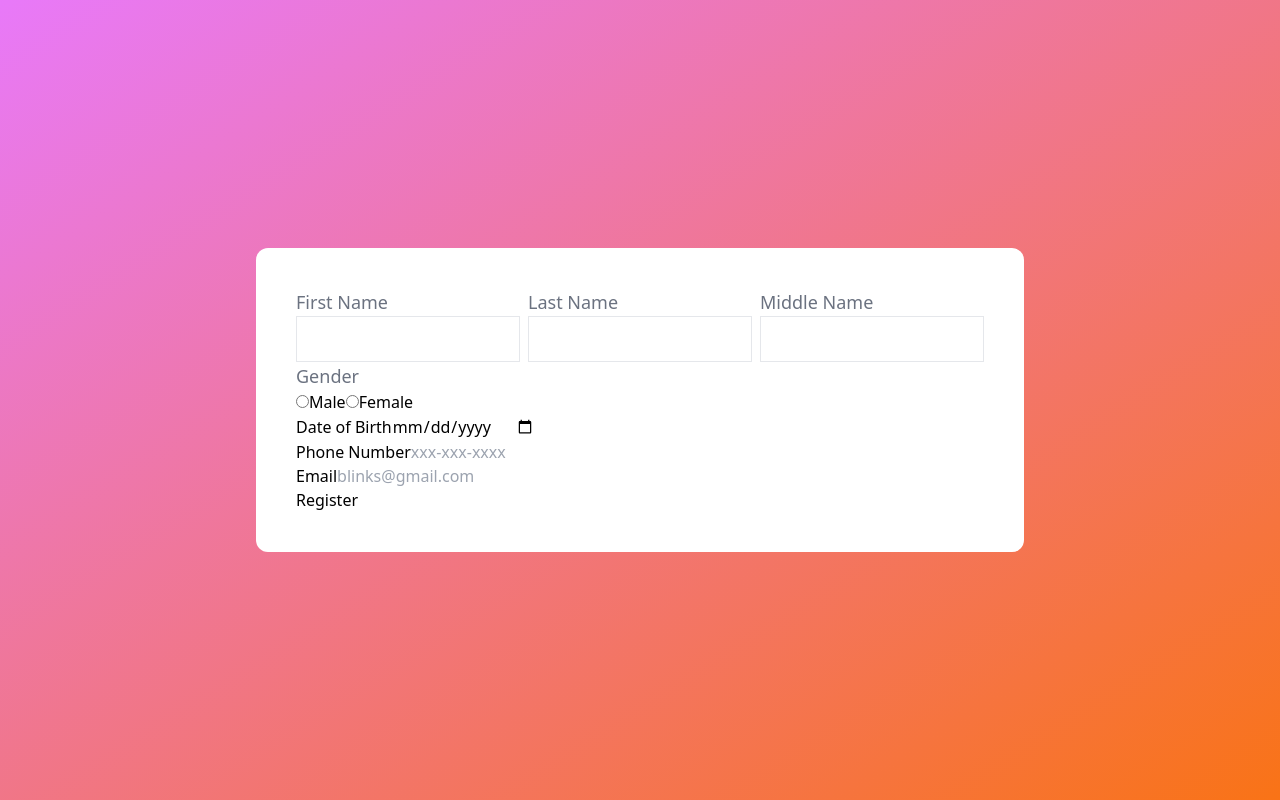
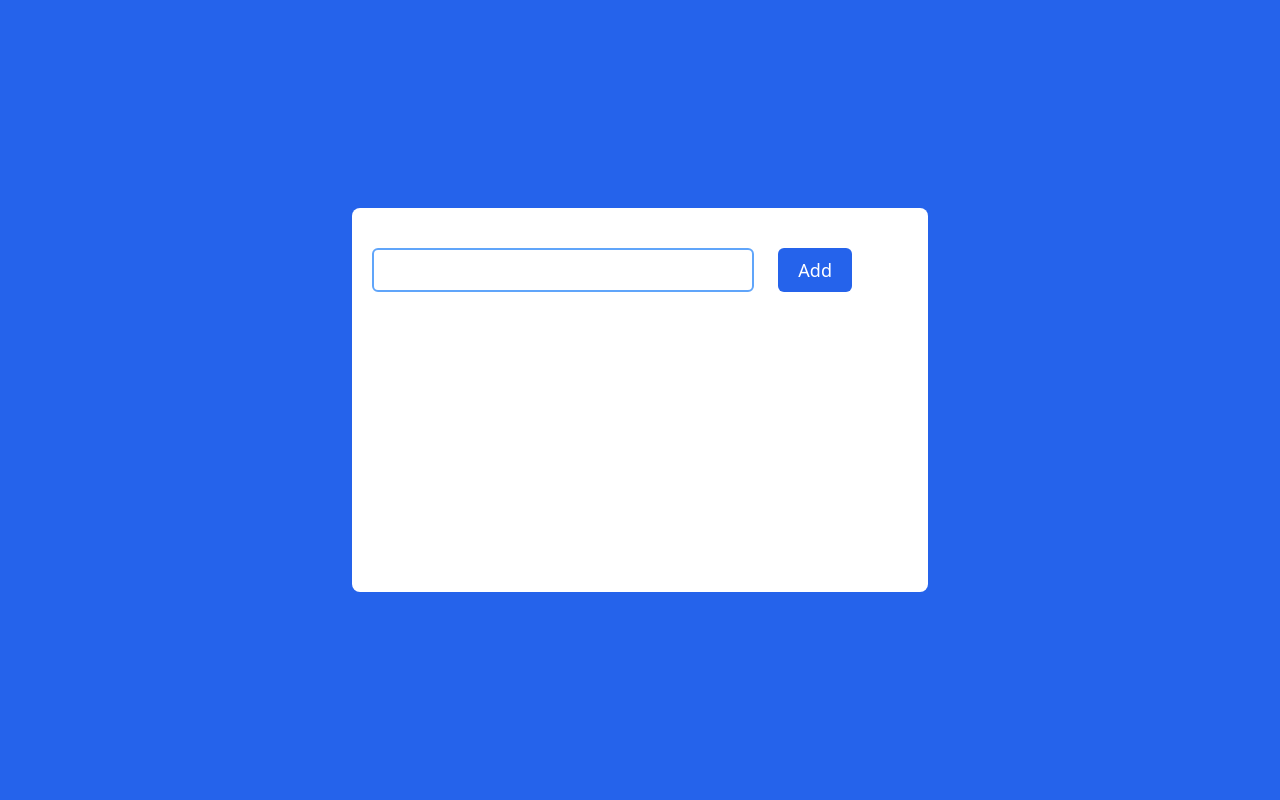
Before and after one commit to CeciliaAmponsah/code-along, a React (Create React App) app: page / in a window 1280 px wide. Built offline with nearby package versions, Linux system fonts and the light colour scheme.

Commit message:
useState

```diff
--- a/src/App.js
+++ b/src/App.js
@@ -3,8 +3,8 @@
 // import { Image } from "./components/Image";
 // import Navbar from "./components/NavItem";
 // import Practice from "./components/Practice";
-import Form from "./components/Form";
-// import TaskManager from "./components/TaskManager";
+// import Form from "./components/Form";
+import TaskManager from "./components/TaskManager";
 
 function App() {
   return (
@@ -17,8 +17,8 @@
       <Button label="Login" />
       <Image />
       <Practice /> */}
-      {/* <TaskManager /> */}
-      <Form />
+      <TaskManager />
+      {/* <Form /> */}
     </div>
   );
 }
--- a/src/components/Form.jsx
+++ b/src/components/Form.jsx
@@ -1,141 +1,141 @@
-import React, { useState } from "react";
+// import React, { useState } from "react";
 
-function Form() {
-  const [data, setData] = useState({
-    firstName: "",
-    middleName: "",
-    lastName: "",
-    gender: "",
-    dateOfBirth: "",
-    phoneNumber: "",
-    email: "",
-  });
-  const handleChange = (e) => {
-    let name = e.target.name;
-    let value = e.target.value;
+// function Form() {
+//   const [data, setData] = useState({
+//     firstName: "",
+//     middleName: "",
+//     lastName: "",
+//     gender: "",
+//     dateOfBirth: "",
+//     phoneNumber: "",
+//     email: "",
+//   });
+//   const handleChange = (e) => {
+//     let name = e.target.name;
+//     let value = e.target.value;
 
-    setData({ ...data, [name]: value });
-  };
-  console.log(data);
+//     setData({ ...data, [name]: value });
+//   };
+//   console.log(data);
 
-  return (
-    <div className=" h-screen bg-gradient-to-br from-fuchsia-400 to-orange-500 to-500 flex justify-center items-center">
-      <div className="max-w-3xl w-full bg-white rounded-xl p-10">
-        <form>
-          <div className="flex flex-col space-y-3 md:flex-row md:space-y-0 md:gap-x-2">
-            <div>
-              <label
-                htmlFor="first Name"
-                className="block text-lg text-gray-500"
-              >
-                First Name
-              </label>
-              <input
-                type="text"
-                name="firstName"
-                id="firstName"
-                className="form-input"
-                value={data.firstName}
-                onChange={handleChange}
-              />
-              {""}
-            </div>
-            <div>
-              <label htmlFor="lastName" className="form-label">
-                Last Name
-              </label>
-              <input
-                type="text"
-                name="lastName"
-                id="lastName"
-                className="form-input"
-                value={data.lastName}
-                onChange={handleChange}
-              />
-              {""}
-            </div>
-            <div>
-              <label htmlFor="middleName" className="form-label">
-                Middle Name
-              </label>
-              <input
-                type="text"
-                name="middleName"
-                id="middleName"
-                className="form-input"
-                value={data.middleName}
-                onChange={handleChange}
-              />
-              {""}
-            </div>
-          </div>
-          <div>
-            <label
-              htmlFor="gender"
-              className="form-label"
-              value={data.gender}
-              onChange={handleChange}
-            >
-              Gender
-            </label>
-            <label htmlFor="male">
-              <input
-                type="radio"
-                name="gender"
-                value="male"
-                onChange={handleChange}
-              />
-              Male
-            </label>
-            <label htmlFor="female">
-              <input
-                type="radio"
-                name="gender"
-                value="female"
-                id="female"
-                onChange={handleChange}
-              />
-              Female
-            </label>
-          </div>
-          <div>
-            <label htmlFor="dateofbirth">Date of Birth</label>
-            <input
-              type="date"
-              name="dateOfBirth"
-              value={data.dateOfBirth}
-              onChange={handleChange}
-            />
-          </div>
-          <div>
-            <label htmlFor="phone">Phone Number</label>
-            <input
-              type="number"
-              placeholder="xxx-xxx-xxxx"
-              name="phoneNumber"
-              value={data.phoneNumber}
-              onChange={handleChange}
-            />
-          </div>
-          <div>
-            <label htmlFor="email" value={data.email} onChange={handleChange}>
-              Email
-            </label>
-            <input
-              type="email"
-              name="email"
-              placeholder="blinks@gmail.com"
-              value={data.email}
-              onChange={handleChange}
-            />
-          </div>
-          <div>
-            <button type="submit">Register</button>
-          </div>
-        </form>
-      </div>
-    </div>
-  );
-}
+//   return (
+//     <div className=" h-screen bg-gradient-to-br from-fuchsia-400 to-orange-500 to-500 flex justify-center items-center">
+//       <div className="max-w-3xl w-full bg-white rounded-xl p-10">
+//         <form>
+//           <div className="flex flex-col space-y-3 md:flex-row md:space-y-0 md:gap-x-2">
+//             <div>
+//               <label
+//                 htmlFor="first Name"
+//                 className="block text-lg text-gray-500"
+//               >
+//                 First Name
+//               </label>
+//               <input
+//                 type="text"
+//                 name="firstName"
+//                 id="firstName"
+//                 className="form-input"
+//                 value={data.firstName}
+//                 onChange={handleChange}
+//               />
+//               {""}
+//             </div>
+//             <div>
+//               <label htmlFor="lastName" className="form-label">
+//                 Last Name
+//               </label>
+//               <input
+//                 type="text"
+//                 name="lastName"
+//                 id="lastName"
+//                 className="form-input"
+//                 value={data.lastName}
+//                 onChange={handleChange}
+//               />
+//               {""}
+//             </div>
+//             <div>
+//               <label htmlFor="middleName" className="form-label">
+//                 Middle Name
+//               </label>
+//               <input
+//                 type="text"
+//                 name="middleName"
+//                 id="middleName"
+//                 className="form-input"
+//                 value={data.middleName}
+//                 onChange={handleChange}
+//               />
+//               {""}
+//             </div>
+//           </div>
+//           <div>
+//             <label
+//               htmlFor="gender"
+//               className="form-label"
+//               value={data.gender}
+//               onChange={handleChange}
+//             >
+//               Gender
+//             </label>
+//             <label htmlFor="male">
+//               <input
+//                 type="radio"
+//                 name="gender"
+//                 value="male"
+//                 onChange={handleChange}
+//               />
+//               Male
+//             </label>
+//             <label htmlFor="female">
+//               <input
+//                 type="radio"
+//                 name="gender"
+//                 value="female"
+//                 id="female"
+//                 onChange={handleChange}
+//               />
+//               Female
+//             </label>
+//           </div>
+//           <div>
+//             <label htmlFor="dateofbirth">Date of Birth</label>
+//             <input
+//               type="date"
+//               name="dateOfBirth"
+//               value={data.dateOfBirth}
+//               onChange={handleChange}
+//             />
+//           </div>
+//           <div>
+//             <label htmlFor="phone">Phone Number</label>
+//             <input
+//               type="number"
+//               placeholder="xxx-xxx-xxxx"
+//               name="phoneNumber"
+//               value={data.phoneNumber}
+//               onChange={handleChange}
+//             />
+//           </div>
+//           <div>
+//             <label htmlFor="email" value={data.email} onChange={handleChange}>
+//               Email
+//             </label>
+//             <input
+//               type="email"
+//               name="email"
+//               placeholder="blinks@gmail.com"
+//               value={data.email}
+//               onChange={handleChange}
+//             />
+//           </div>
+//           <div>
+//             <button type="submit">Register</button>
+//           </div>
+//         </form>
+//       </div>
+//     </div>
+//   );
+// }
 
-export default Form;
+// export default Form;
--- a/src/components/TaskItem.jsx
+++ b/src/components/TaskItem.jsx
@@ -3,11 +3,14 @@
 
 function TaskItem({ task, handleDelete }) {
   return (
-    <div className="flex items-center bg-teal-100 p-2 border-2">
-      <div className="flex-1">{task}</div>
+    <div className="flex items-center justify-between bg-teal-100 p-2 border-2">
+      <div className="flex space-x-2">
+        <input type="checkbox" name="" id="" checked={task.completed} onChange={() => {}}/>
+        <div className="flex-1">{task.text}</div>
+      </div>
       <button
         className="bg-blue-800 p-2 rounded-md"
-        onClick={() => handleDelete(task)}
+        onClick={() => handleDelete(task.id)}
       >
         <TrashIcon height={24} color="white" />
       </button>
--- a/src/components/TaskManager.jsx
+++ b/src/components/TaskManager.jsx
@@ -1,22 +1,38 @@
-import React, { useState } from "react";
+import React, { useState, useEffect } from "react";
+
+import {v4 as uuid} from "uuid";
+
 import TaskItem from "./TaskItem";
 // import background from "../assets/img/flower.jpg";
 
 function TaskManager() {
-  const [tasks, setTasks] = useState(["Learn HTML", "Learn CSS"]);
+  const [tasks, setTasks] = useState(()=>{
+    const tasks = localStorage.getItem("tasks");
+    if (!tasks) return[];
+    return JSON.parse(tasks);
+  });
   const [input, setInput] = useState("");
 
   const handleSubmit = (e) => {
     e.preventDefault();
     if (input === "") return;
-    setTasks([input, ...tasks]);
+
+    const newTask ={
+      id: uuid(),
+      text: input,
+      completed: true,
+    }
+    setTasks([newTask, ...tasks]);
     setInput("");
   };
 
-  const handleDelete = (idx) => {
-    const newTask = tasks.filter((task) => task !== idx);
+  const handleDelete = (id) => {
+    const newTask = tasks.filter((task) => task.id !== id);
     setTasks(newTask);
   };
+  useEffect(()=>{
+    localStorage.setItem("tasks",JSON.stringify(tasks));
+  },[tasks])
 
   return (
     <div className="h-screen bg-blue-600 flex justify-center items-center">
@@ -41,8 +57,8 @@
         </form>
 
         <div className="space-y-2 overflow-y-auto h-56">
-          {tasks.map((tasks) => (
-            <TaskItem task={tasks} handleDelete={handleDelete} />
+          {tasks.map((task) => (
+            <TaskItem key={task.id} task={task} handleDelete={handleDelete} />
           ))}
         </div>
       </div>
```
